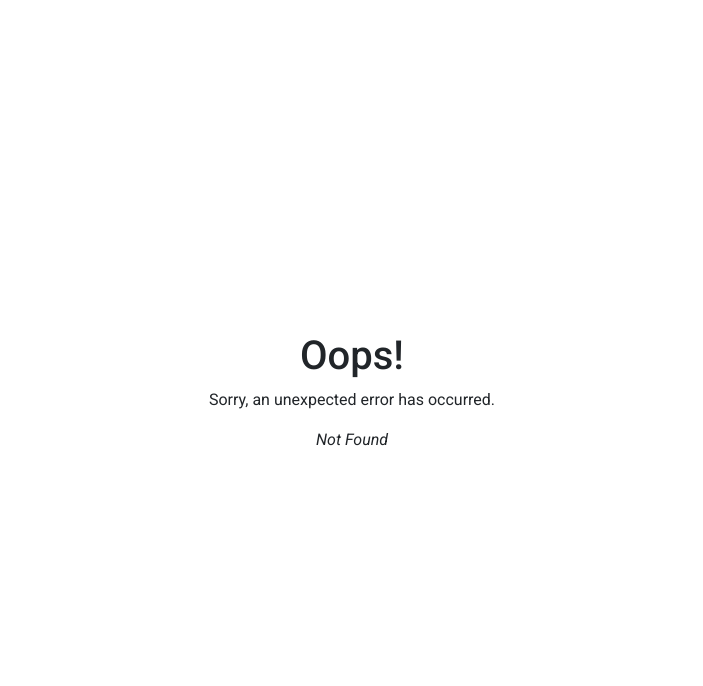
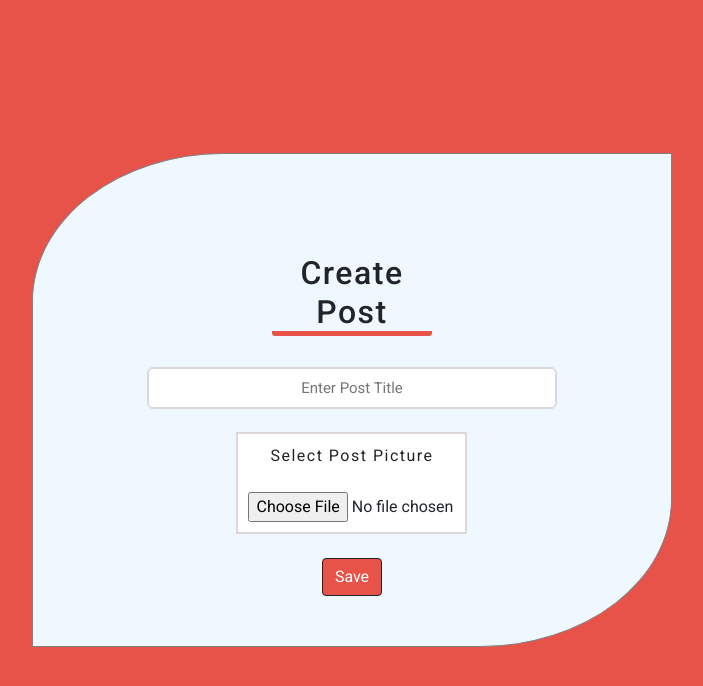
Before and after one commit to nizam323/ourszone.com.github.io, a React (Vite) app: page /create-post in a window 1280 px wide. Before the commit this address had no page. Shown: the top 686 px of the page, without its empty margins (288-991 px from the left). Built offline with nearby package versions, Linux system fonts and the light colour scheme; no server answers.

Commit message:
working on setting posts in database

```diff
--- a/src/App.jsx
+++ b/src/App.jsx
@@ -10,6 +10,7 @@ import Home from './UIs/Home.jsx';
 import Posts from './components/Posts.jsx';
 import ProutectedRoutes from './protectedRoutes/ProutectedRoutes.jsx';
 import Edit from "./components/Edit.jsx";
+import CreatePost from './components/CreatePost.jsx';
 
 export const UserContext = createContext();
 
@@ -65,6 +66,10 @@ function App() {
       path: "/edit",
       element: <Edit />,
     },
+    {
+      path: "/create-post",
+      element: <CreatePost />,
+    },
   ]);
 
   return (
--- /dev/null
+++ b/src/components/CreatePost.jsx
@@ -0,0 +1,105 @@
+import React, { useEffect, useState } from "react";
+import Form_inp from "./Form-input";
+import { getDatabase,set, ref, update, onValue } from "firebase/database";
+import { app } from "../firebase";
+import { getAuth, onAuthStateChanged } from "firebase/auth";
+import { useNavigate } from "react-router-dom";
+import { getStorage, uploadBytes, ref as storageRef, getDownloadURL } from "firebase/storage";
+
+const dataBase = getDatabase(app);
+const auth = getAuth(app);
+const storage = getStorage(app);
+
+
+export default function CreatePost() {
+    const [postTitle, setPostTitle] = useState("");
+    const [postPic, setPostPic] = useState("");
+
+    const [userData, setUserData] = useState("");
+    const navigate = useNavigate();
+
+    useEffect(() => {
+        let check = onAuthStateChanged(auth, (user) => {
+            if (user) {
+                onValue(ref(dataBase, 'users_info/' + user.uid),
+                    async (snapshot) => {
+                        let userData = await snapshot.val();
+                        setUserData(userData);
+                    });
+            } else {
+                setUserData(null)
+            }
+        })
+
+        return () => check();
+    }, [])
+
+    async function putData() {
+        if (userData) {
+            let downloadPostURL;
+            if (postPic) {
+                const postImgRef = storageRef(storage, `upload/images/user/posts${Date.now()}-${postPic.name}`)
+                await uploadBytes(postImgRef, postPic)
+                downloadPostURL = await getDownloadURL(postImgRef);
+            };
+            if (postTitle) {
+                await set(ref(dataBase, 'users_info/' + userData.id + '/posts'),
+                    [
+                        {
+                            postTitle: postTitle,
+                            postPicUrl: downloadPostURL
+                        }
+                    ])
+            };
+            navigate("/home/user")
+        }
+    }
+
+    return (
+        <>
+            <div className="parent">
+                <div className="login-page-con">
+                    <div className="btn-sm-con">
+                    </div>
+
+                    <div className="form-con">
+                        <center>
+                            <h2 className="sign-h2" style={{ width: "160px" }}>Create Post</h2>
+                        </center>
+                        <div className="inp-con">
+                            <br />
+                            <Form_inp
+                                onChange={
+                                    (e) => setPostTitle(e.target.value)
+                                }
+                                value={postTitle}
+                                type="text" placeholder="Enter Post Title" />
+                            <br />
+                            <div
+                                style={{
+                                    display: "flex",
+                                    flexDirection: "column",
+                                    justifyContent: "center",
+                                    alignItems: "center",
+                                    border: "2px solid rgb(222, 215, 215)",
+                                    backgroundColor: "rgb(255 255 255)",
+                                    padding: "10px"
+                                }}>
+                                <label htmlFor="">Select Post Picture</label>
+                                <br />
+                                <input
+                                    style={{ width: "207px" }}
+                                    onChange={
+                                        (e) => setPostPic(e.target.files[0])
+                                    }
+                                    type="file" />
+                            </div>
+                            <br />
+                            <button style={{ backgroundColor: "rgb(231 83 72)", border: "1px solid", color: "" }} className="btn btn-outline-dark" onClick={putData}><span className="text-white">Save</span></button>
+                        </div>
+                    </div>
+                </div>
+            </div >
+        </>
+    );
+}
--- a/src/components/User_profile.jsx
+++ b/src/components/User_profile.jsx
@@ -13,6 +13,7 @@ const dataBase = getDatabase(app);
 function UserProfile() {
 
     const [loader, setLoader] = useState(false);
+    const [p, setP] = useState({});
 
     useEffect(() => {
         setLoader(true)
@@ -21,8 +22,12 @@ function UserProfile() {
                 onValue(ref(dataBase, 'users_info/' + user.uid),
                     async (snapshot) => {
                         let userData = await snapshot.val();
+                        setUserData(userData);
+                        setP(userData);
                         setLoader(false);
-                        setUserData(userData);
+                        console.log(p);
+                        console.log(userData.posts);
+
                     });
             } else {
                 setUserData(null)
@@ -93,9 +98,6 @@ function UserProfile() {
         setStatus(status)
     }
 
-
-
-
     return (
         <>
             <section className="h-100 gradient-custom-2">
@@ -116,7 +118,7 @@ function UserProfile() {
                                             type="button"
                                             className="btn btn-outline-dark"
                                             style={{ zIndex: 1 }}
-                                            onClick={()=>{
+                                            onClick={() => {
                                                 navigate('/edit')
                                             }}>
                                             Edit profile
@@ -195,14 +197,21 @@ function UserProfile() {
                                     </div>
 
 
-                                    <div onClick={createPost} className="d-flex justify-content-center align-items-center mb-4 text-body mt-5"><h3 className="btn btn-outline-dark"><span>Create Post</span></h3></div>
+                                    <div onClick={() => navigate("/create-post")} className="d-flex justify-content-center align-items-center mb-4 text-body mt-5"><h3 className="btn btn-outline-dark"><span>Create Post</span></h3></div>
 
                                     <p className="lead fw-normal mb-0">Posts</p>
 
                                     <div className="posts">
 
-                                        {posts.length <= 0 ? <p style={{ color: "gray" }} className="text-center lead fw-normal mb-0">Your Posts Appear Here </p> :
+                                        {
+                                            userData.posts.map((i)=> <h1>{i.postTxt}</h1>)
+                                        }
+
+                                        {
+                                            posts.length <= 0 ? <p style={{ color: "gray" }} className="text-center lead fw-normal mb-0">Your Posts Appear Here </p> :
+
                                                 posts.map((post, index) => (
+
                                                     <div key={index} className="mt-5 card" style={{ width: "100%" }}>
                                                         <span className="d-flex">
                                                             <img key={index} alt="..." src={"https://mdbcdn.b-cdn.net/img/Photos/new-templates/bootstrap-profiles/avatar-1.webp"} style={{
@@ -232,9 +241,9 @@ function UserProfile() {
                                                             </div>
                                                         </span>
                                                         <div className="card-body">
-                                                        <p className="card-text">{post.text}</p>
+                                                            <p className="card-text">{post.title}</p>
                                                         </div>
-                                                    <img src={post.url} className="card-img-top" alt={`Post ${index}`} />
+                                                        <img src={post.postPicUrl} className="card-img-top" alt={`Post ${index}`} />
                                                     </div>
                                                 ))}
                                     </div>
--- a/src/protectedRoutes/ProutectedRoutes.jsx
+++ b/src/protectedRoutes/ProutectedRoutes.jsx
@@ -12,39 +12,52 @@ export default function ProutectedRoutes({ children }) {
     const [isAuth, setIsAuth] = useState(null);
     const navigate = useNavigate();
     const dispatch = useDispatch();
-    const uD = useSelector((s) => s.userData.userIsAuth)
+    const userIsAuth = useSelector((state) => state.userData);
 
-    console.log(uD);
+    // useEffect(() => {
+    //     // const cleanUp = () => {
+    //     dispatch(isAuthCheck());
+    //     if (userIsAuth.userIsAuth) {
+    //         if (userIsAuth.userFound == true) {
+    //             console.log("yes");
+
+    //             setIsAuth(true);
+    //             navigate("/home/user");
+
+    //         }
+    //     } else {
+    //         setIsAuth(false);
+    //         navigate("/");
+    //     }
+    //     // }
+    //     // return () => cleanUp();
+    // }, []);
 
     useEffect(() => {
-
-        dispatch(isAuthCheck())
-
+        // dispatch(isAuthCheck())
         const isSignedIn = onAuthStateChanged(auth, (user) => {
             if (user) {
+                console.log(user);
                 setIsAuth(true);
-                // console.log(user);
                 // if (window.location.href == "http://localhost:5173/" || "http://localhost:5173/signup") {
                 // navigate("/home");
                 // }
-            } else {
+            }
+            else {
                 setIsAuth(false);
                 navigate("/");
             }
         });
-
         return () => isSignedIn();
-    },
-        [navigate]
-    );
+    }, [navigate]);
 
     if (isAuth === null) {
-    return <ShowLoader />;
+        return <ShowLoader />;
     }
 
     return (
         <>
-            {isAuth ? children: null}
+            {isAuth ? children : null}
         </>
     );
 }
--- a/src/redux/slices/userDataSlice.js
+++ b/src/redux/slices/userDataSlice.js
@@ -8,9 +8,9 @@ export const isAuthCheck = createAsyncThunk('isAuthCheck', () => {
     return new Promise((resolve, reject) => {
         onAuthStateChanged(auth, (user) => {
             if (user) {
-                const userData = {
-                    uid: user.uid,
-                };
+                let userData= {
+                    uid:user.uid
+                }
                 resolve(userData);
             } else {
                 reject("rejected")
```
Lines whose indentation alone changed are shown as unchanged.
